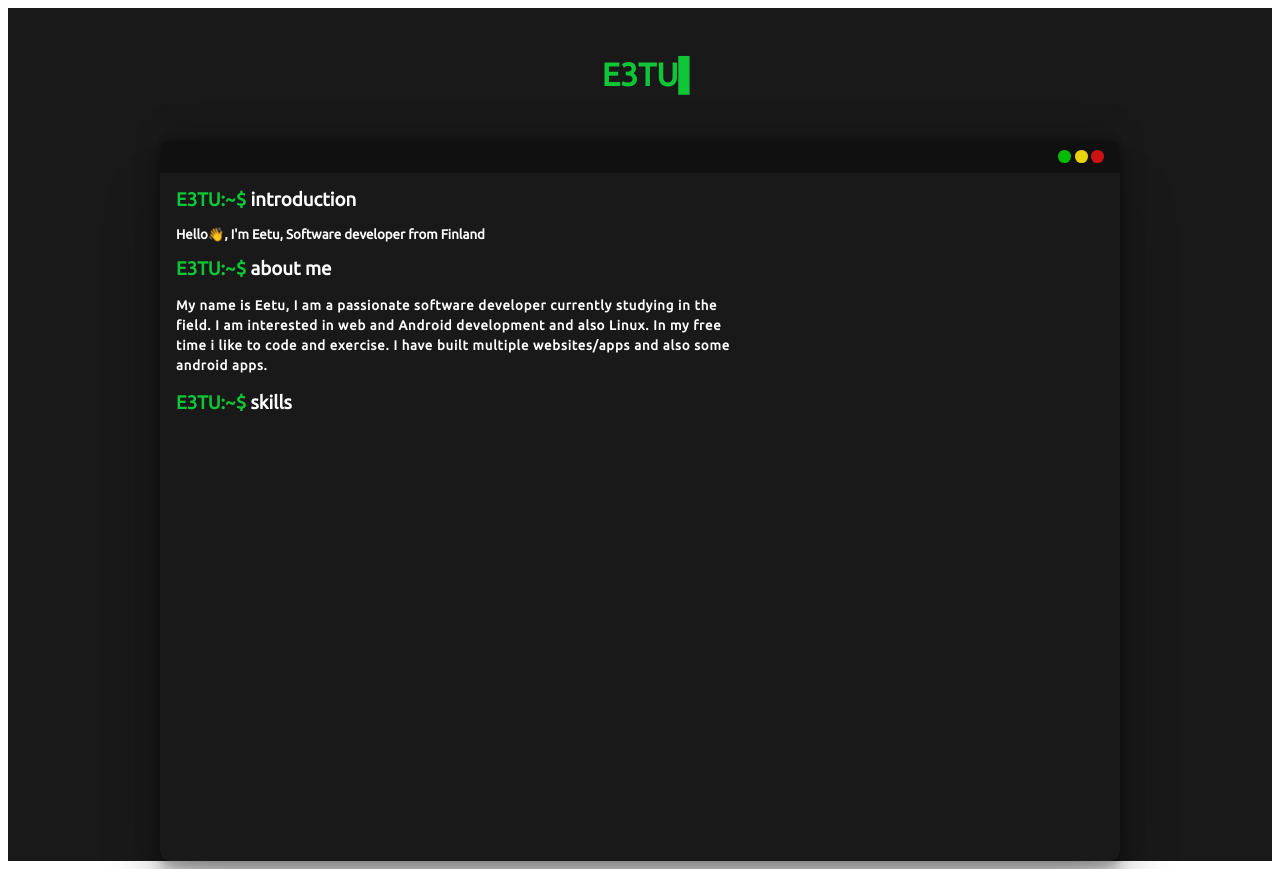
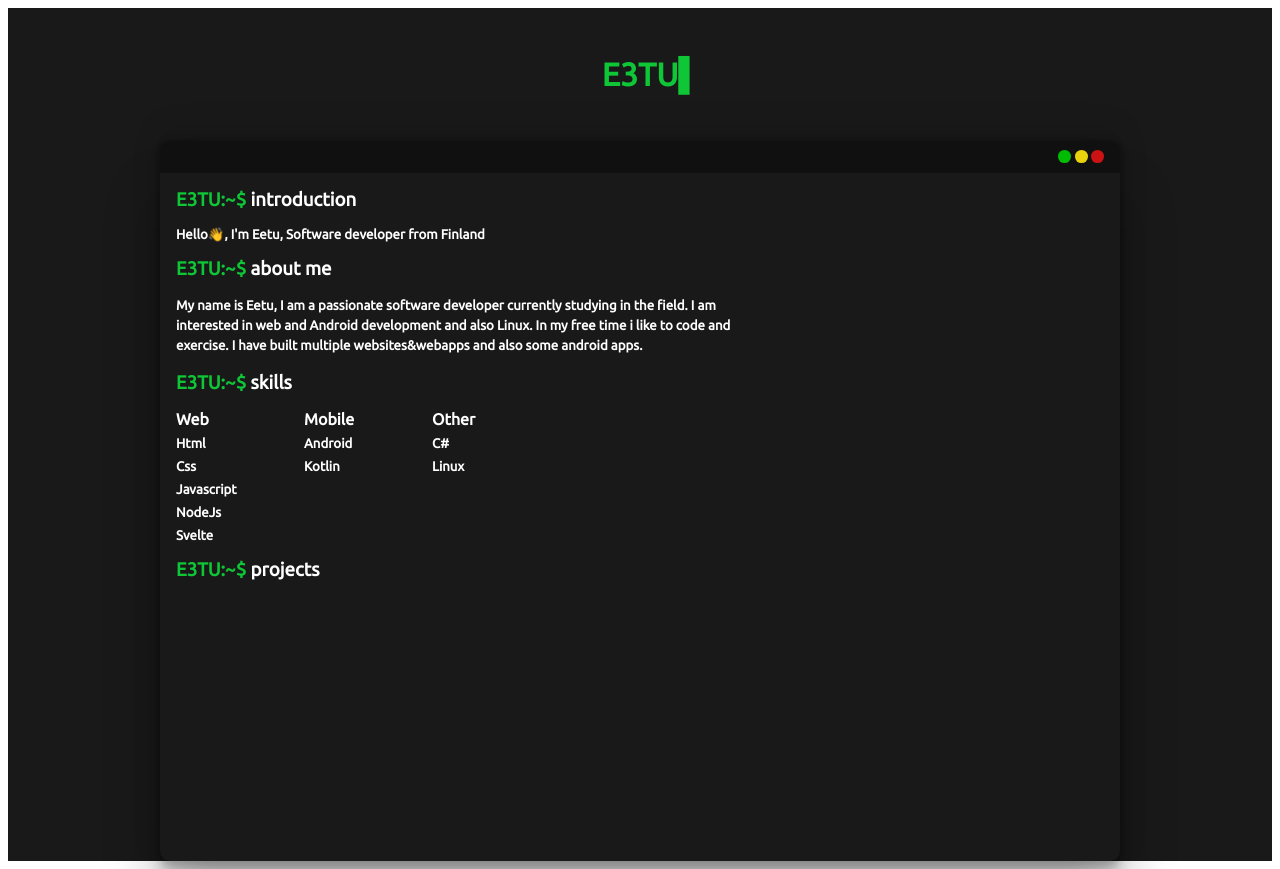
Before and after one commit to E3TU/Svelte-portfolio, a SvelteKit app: page / in a window 1280 px wide. Built offline with nearby package versions, Linux system fonts and the light colour scheme.

Commit message:
Skills section

```diff
--- a/package.json
+++ b/package.json
@@ -10,9 +10,9 @@
   "devDependencies": {
     "@sveltejs/adapter-auto": "^2.0.0",
     "@sveltejs/kit": "^1.20.4",
+    "sass": "^1.63.6",
     "svelte": "^4.0.5",
-    "vite": "^4.4.2",
-    "sass": "^1.63.6"
+    "vite": "^4.4.2"
   },
   "type": "module"
 }
--- a/src/routes/+page.svelte
+++ b/src/routes/+page.svelte
@@ -26,23 +26,40 @@
       <div class="about">
         <h3>{name}:~$ <span class="whitetext">about me</span></h3>
         <div class="aboutmetext">
-          <h5>My name is Eetu, I am a passionate software developer
-            currently studying in the field. I am interested in web and Android
-            development and also Linux. In my free time i like to code and exercise.
-            I have built multiple websites/apps and also some android apps.
+          <h5>
+            My name is Eetu, I am a passionate software developer currently
+            studying in the field. I am interested in web and Android
+            development and also Linux. In my free time i like to code and
+            exercise. I have built multiple websites&webapps and also some
+            android apps.
           </h5>
         </div>
       </div>
       <div class="skills">
         <h3>{name}:~$ <span class="whitetext">skills</span></h3>
-        <h5></h5>
+        <div class="flex-item">
+          <h4>Web</h4>
+          <h5>Html</h5>
+          <h5>Css</h5>
+          <h5>Javascript</h5>
+          <h5>NodeJs</h5>
+          <h5>Svelte</h5>
+        </div>
+        <div class="flex-item">
+          <h4>Mobile</h4>
+          <h5>Android</h5>
+          <h5>Kotlin</h5>
+        </div>
+        <div class="flex-item">
+          <h4>Other</h4>
+          <h5>C#</h5>
+          <h5>Linux</h5>
+        </div>
       </div>
       <div class="projects">
-
+        <h3>{name}:~$ <span class="whitetext">projects</span></h3>
       </div>
-      <div class="contact">
-
-      </div>
+      <div class="contact" />
     </div>
   </div>
 </body>
@@ -99,12 +116,17 @@
     box-shadow: rgba(0, 0, 0, 0.25) 0px 54px 55px,
       rgba(0, 0, 0, 0.12) 0px -12px 30px, rgba(0, 0, 0, 0.12) 0px 4px 6px,
       rgba(0, 0, 0, 0.17) 0px 12px 13px, rgba(0, 0, 0, 0.09) 0px -3px 5px;
-      h3{
+    h3 {
       color: $foreground-color;
       margin-top: 1rem;
       margin-left: 1rem;
     }
-      h5{
+    h4 {
+      color: $white;
+      margin-top: 1rem;
+      margin-left: 1rem;
+    }
+    h5 {
       color: $white;
       margin-top: 1rem;
       margin-left: 1rem;
@@ -121,37 +143,47 @@
     flex-direction: column;
     align-items: flex-end;
   }
-  .buttons{
+  .buttons {
     margin-right: 1rem;
   }
   .window-button {
-    width: .80rem;
-    height: .80rem;
+    width: 0.8rem;
+    height: 0.8rem;
     border: none;
     border-radius: 50%;
-    &:hover{
+    &:hover {
       opacity: 0.8;
     }
   }
-  #close{
+  #close {
     background-color: $red;
   }
-  #maximize{
+  #maximize {
     background-color: $yellow;
   }
-  #minimize{
+  #minimize {
     background-color: $green;
   }
-  .home{
-    width: 100%;
-    height: auto;
-  }
-  .whitetext{
+  .whitetext {
     color: $white;
   }
-  .aboutmetext{
+  .aboutmetext {
     width: 60%;
     line-height: 1.5;
-    letter-spacing: 0.05rem;
+    // letter-spacing: 0.05rem;
+  }
+  .skills {
+    display: flex;
+    flex-wrap: wrap;
+    flex-direction: row;
+    h3{
+      width: 100%;
+    }
+    h5 {
+      margin-top: 0.5rem !important;
+    }
+  }
+  .flex-item{
+    width: 8rem;
   }
 </style>
```
Lines whose indentation alone changed are shown as unchanged.
